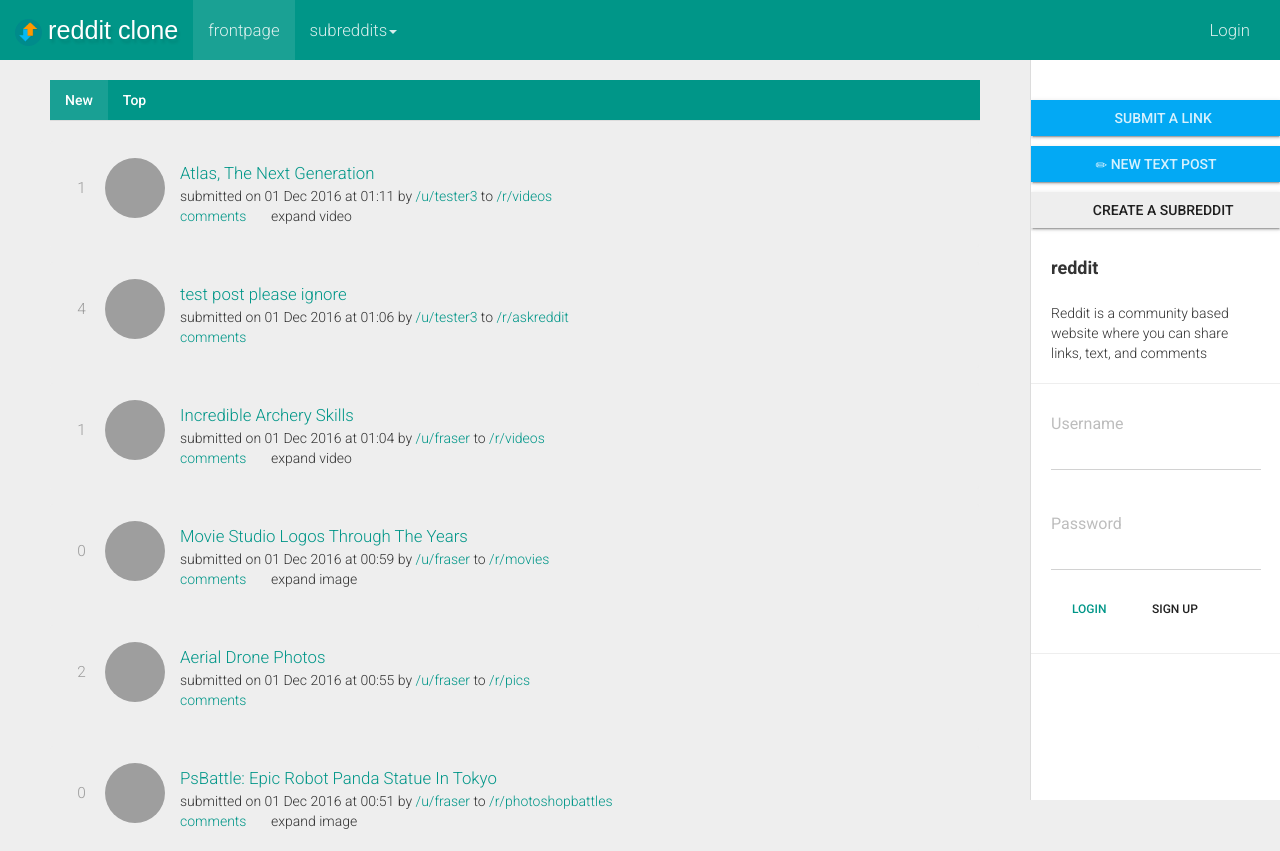
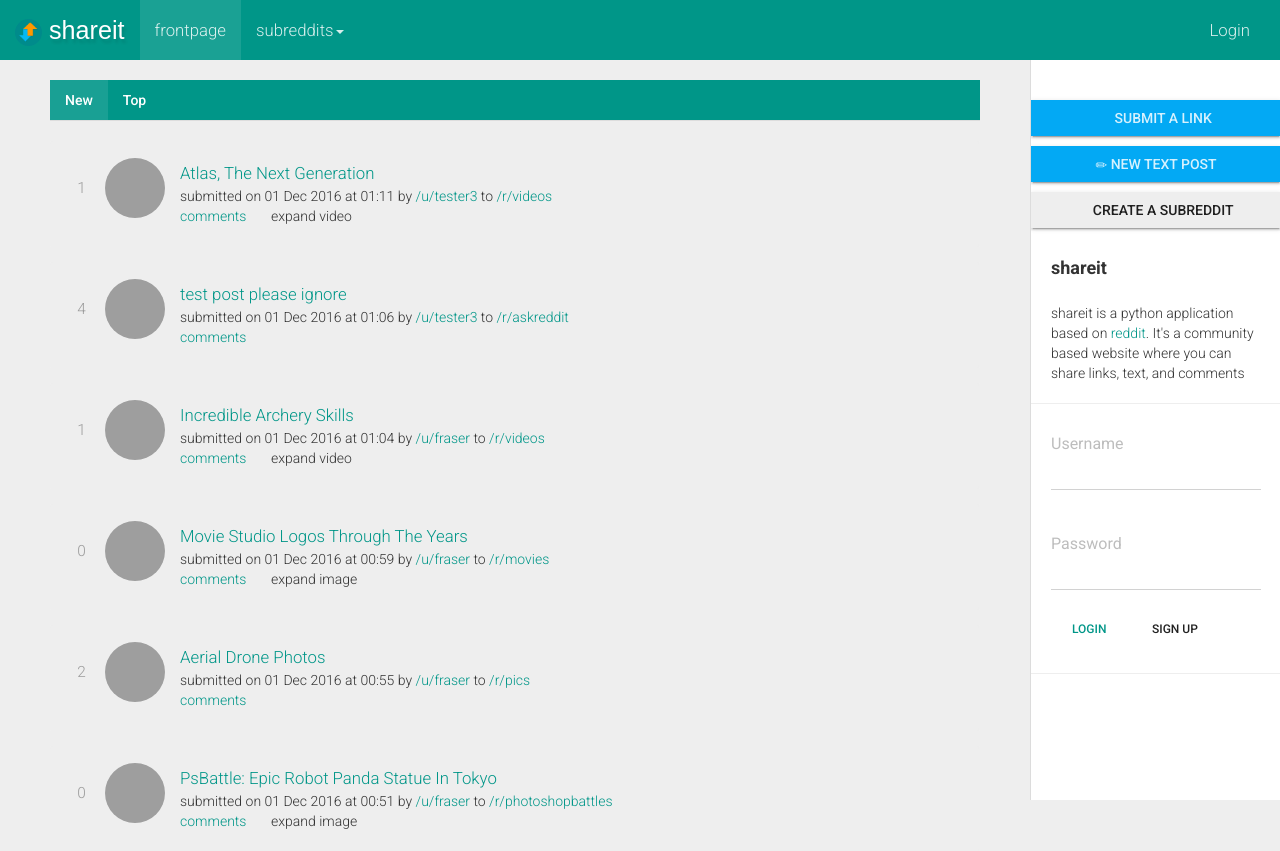
Before and after one commit to frasermarriott/reddit-clone-v2, a Flask app: page / in a window 1280 px wide. Shown: the top 851 px of the page. Run offline with Flask 2, Linux system fonts and the light colour scheme; data comes from the database, SQL or seed files in the repository; some libraries are stand-ins or nearby versions; some web fonts are replaced; grey boxes are pictures that could not be loaded.

Commit message:
Changed title from 'reddit clone' to 'shareit'. Fixed issue where all non imgur links were given .jpg appended to url in image preview.

```diff
--- a/static/css/style.css
+++ b/static/css/style.css
@@ -57,7 +57,7 @@ pre {
   background: darkcyan;
   border-radius: 50%;
   padding: 3px;
-  margin-right: 6px;
+  margin-right: 7px;
 }
 
 .dropdown-menu {
--- a/static/js/custom.js
+++ b/static/js/custom.js
@@ -194,6 +194,7 @@ $(function(){
     }
 
 
+    // Add default image thumbnail for imgur links that do not end with .jpg/jpeg/png
     var imgurCheck = /^.*(imgur\.com\/[a-zA-Z0-9]{6,8})(?!\.jpg|\.jpeg|\.png)(?:[^a-zA-Z0-9]|$).*/;
     var imgurMatch = url.match(imgurCheck);
     if (imgurMatch){
@@ -202,27 +203,27 @@ $(function(){
     }
 
 
-
+    // Check for non-direct imgur links and append .jpg file extension so that thumbnails display correctly
     var imgurCheckDirectLink = /^.*(imgur\.com\/[a-zA-Z0-9]{6,8})(?!\.jpg|\.jpeg|\.png|\.gif|\.gifv)(?:[^a-zA-Z0-9]|$).*/;
     var imgurMatchDirectLink = url.match(imgurCheckDirectLink);
     if (imgurMatchDirectLink){
 
-      fixedUrl = "url(" + url + ".jpg)"
+      fixedUrl = url + ".jpg"
+      fixedUrlCSS = "url(" + url + ".jpg)"
 
-      $(this).parent().children().find('.link-thumb').removeClass('default-thumb default-img-thumb').css('background-image', fixedUrl);
+      $(this).parent().children().find('.link-thumb').removeClass('default-thumb default-img-thumb').css('background-image', fixedUrlCSS);
       $(this).parent().find('.image-toggler-link-fix').removeClass('hidden');
+      $(this).parent().find('.img-responsive').attr('src', fixedUrl);
 
     }
 
 
-
+    // Check if link is imgur album
     var imgurAlbumCheck = /^.*(imgur\.com\/a\/(.*?)(?:[#\/].*|$))/;
     var imgurAlbumMatch = url.match(imgurAlbumCheck);
     if (imgurAlbumMatch){
-      //console.log(imgurAlbumMatch);
-      //console.log(imgurAlbumMatch[2]);
+
       var albumUrlApi = "https://api.imgur.com/3/album/"+imgurAlbumMatch[2];
-      //console.log(albumUrlApi);
 
       // Get album cover image using imgur api
       $.ajax({
@@ -250,7 +251,7 @@ $(function(){
   });
 
 
-
+  // Media toggle buttons
   $('.youtube-toggler').click(function() {
       $(this).siblings('.youtube-toggle').toggleClass('hidden');
   });
--- a/templates/base.html
+++ b/templates/base.html
@@ -1,6 +1,6 @@
 <html>
 <head>
-  <title>{% block pageTitle %} {% endblock %} - reddit clone</title>
+  <title>{% block pageTitle %} {% endblock %} - shareit</title>
 
   <meta charset="utf-8">
   <meta http-equiv="X-UA-Compatible" content="IE=edge">
@@ -60,7 +60,7 @@
         <span class="icon-bar"></span>
         <span class="icon-bar"></span>
       </button>
-      <a class="navbar-brand navLogo" href="{{ url_for('root') }}"><img src="{{ url_for('static', filename='img/icons/logo.png') }}" id="logo-img">reddit clone</a>
+      <a class="navbar-brand navLogo" href="{{ url_for('root') }}"><img src="{{ url_for('static', filename='img/icons/logo.png') }}" id="logo-img">shareit</a>
     </div>
 
     <!-- Collect the nav links, forms, and other content for toggling -->
--- a/templates/frontpage.html
+++ b/templates/frontpage.html
@@ -13,11 +13,11 @@
               <a href="{{ url_for('submit_form', _anchor='text') }}" class="btn btn-info btn-raised btn-block btn-sq"><span class="glyphicon glyphicon-pencil"> </span> new text post</a>
               <a href="{{ url_for('subreddit_creation_form') }}" class="btn btn-default btn-raised btn-block btn-sq btn-create-sub"><span class="glyphicon glyphicon-wrench"> </span> create a subreddit</a>
                 <li class="sidebar-brand">
-                    <strong>reddit</strong>
+                    <strong>shareit</strong>
                 </li>
 
                 <li>
-                    <small class="sidebar-item">Reddit is a community based website where you can share links, text, and comments</small>
+                    <small class="sidebar-item">shareit is a python application based on <a href="https://www.reddit.com">reddit</a>. It's a community based website where you can share links, text, and comments</small>
                 </li>
 
 
@@ -133,7 +133,7 @@
                             <br><small><a href="{{ url_for('comments_section', subreddit = post.related_subreddit_name, post_id = post.post_id, post_title = post.url_friendly_title) }}">comments</a></small>
 
 
-                        <!-- Album icon --->
+                        <!-- Album icon -->
                         <span class="toggler album-button noselect hidden"> &nbsp; <i class="glyphicon glyphicon-picture"> </i> <a href="{{post.post_link}}" target="_blank">album</a></span>
 
                         <!-- Toggle Embedded YouTube Player -->
@@ -159,7 +159,7 @@
                         <span class="toggler image-toggler-link-fix noselect hidden"> &nbsp; <i class="glyphicon glyphicon-picture"> </i> expand image</span>
                           <div class="toggle image-toggle-link-fix hidden">
                             {% if post.post_type == 'link' %}
-                              <img src="{{ post.post_link }}.jpg" class="img-responsive"  width="500px">
+                              <img src="" class="img-responsive"  width="500px">
                             {% endif %}
                           </div>
 
```
